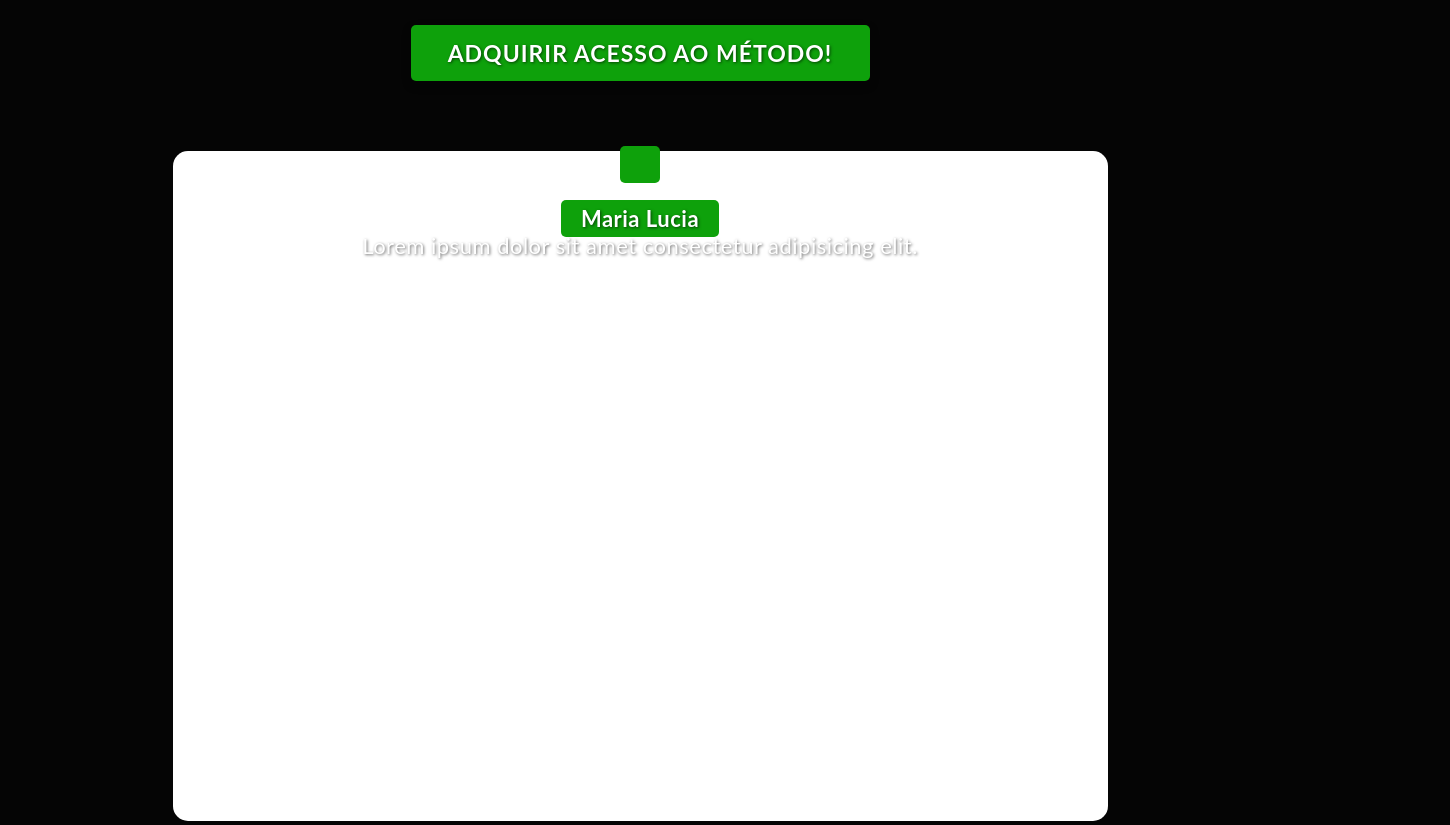
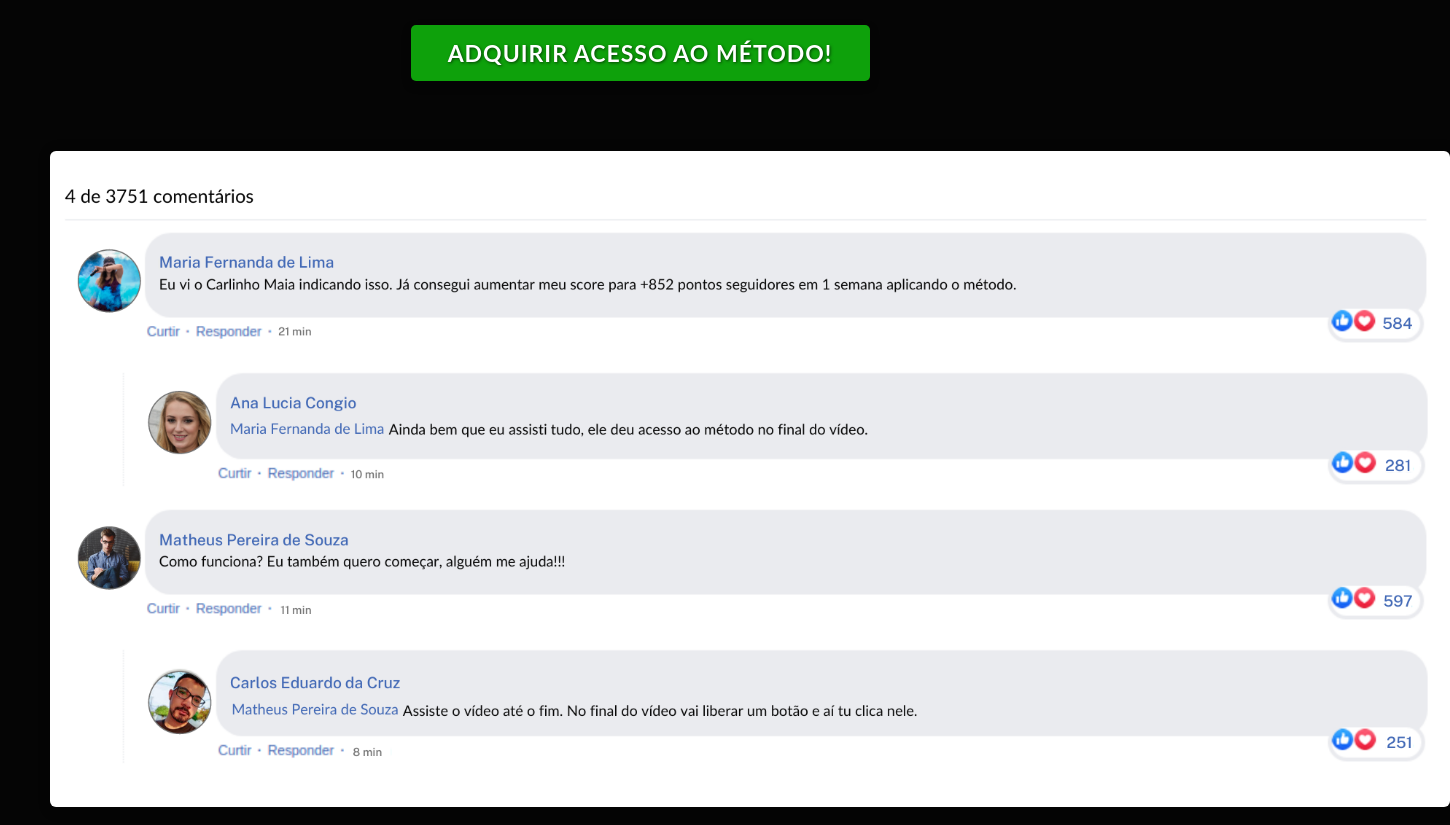
Before and after one commit to EuCaioOrnelas/modelolandingpage, a plain HTML site: page index.html in a window 1280 px wide. Shown: the part 880-1705 px from the top of the page, 1450 px wide, since content can reach past the window. Drawn offline with Linux system fonts and the light colour scheme.

Commit message:
modelo descktop completo

```diff
--- a/css/style.css
+++ b/css/style.css
@@ -152,13 +152,21 @@
 }
 
 /*FACEBOOK*/
+
+.face .imgface img {
+  width: 1400px;
+  border-radius: 6px;
+  margin-top: 20px;
+  filter: drop-shadow(2px 2px 7px rgba(0, 0, 0, 0.2));
+}
+
 .facebook {
   display: flex;
   justify-content: center;
   align-items: center;
   padding-top: 20px;
 }
-
+/*
 .background {
   width: 935px;
   height: 670px;
@@ -166,6 +174,62 @@
   border-radius: 15px;
   background: #fff;
 }
+
+.facebook .descript {
+  color: #000;
+  padding: 15px 15px;
+  display: flex;
+  font-size: 16px;
+  text-shadow: none;
+  flex-direction: column;
+  justify-content: flex-start;
+  text-align: start;
+}
+
+.facebook .descript p {
+  padding-left: 8px;
+}
+
+.facebook .descript .line {
+  width: 900px;
+  align-items: center;
+  justify-content: center;
+  border-bottom: 1px solid #000000;
+  margin-top: -15px;
+}
+
+.facebook .descript .line span {
+  background-color: transparent;
+  border-radius: 0;
+}
+
+.comentario_1 {
+  display: flex;
+  gap: 50px;
+  padding: 30px 30px;
+}
+
+.comentario_1 .img1 .pessoa1 img {
+  left: 239px;
+  top: 308px;
+  width: 55px;
+  height: 55px;
+  border: solid 2px black;
+  border-radius: 999px;
+}
+
+.comentario_1 .background_comentario_1 {
+  display: flex;
+}
+
+.comentario1 {
+  background-color: #f3f3f3;
+  padding: 22px 17px;
+  border: solid 1px #e0e0e0;
+  border-radius: 6px;
+  filter: drop-shadow(2px 2px 7px rgba(0, 0, 0, 0.2));
+}
+*/
 
 /*FOOTER*/
 .footer {
--- a/index.html
+++ b/index.html
@@ -65,30 +65,46 @@
 
 
     <!--FACEBOOK-->
-        <div class="facebook">
+
+        <div class="face">
+          <div class="imgface">
+            <img src="/public/face.png" />
+          </div>
+        </div>
+
+
+      <!-- <div class="facebook">
           <div class="background">
             <div class="descript">
-              <p><p>
-              <span></span>
+              <p>4 de 3751 comentários<p>
+                <div class="line">
+                  <span></span>
+                </div>
             </div>
 
-            <div class="Comentario_1">
-
-              <div class="img">
-                <img />
+            <div class="comentario_1">
+              <div class="img1">
+                <div class="pessoa1">
+                  <img src="/public/pessoa1.svg"/>
+                </div>
               </div>
 
               <div class="backgorund_comentario_1">
-
-                <h4><span>Maria Lucia</span></h4>
-                <p>Lorem ipsum dolor sit amet consectetur adipisicing elit.</p>
+                <div class="comentario1">
+                  <div class="nome1">
+                   <h4><span>Maria Lucia</span></h4>
+                  </div>
+                  <div class="menssagem1">
+                    <p>Lorem ipsum dolor sit amet consectetur adipisicing elit.</p>}
+                  </div>
+                </div>
               </div>
 
               <div class="background_like_1">
               </div>
             </div>
           </div>
-        </div>
+        </div> -->
 
 
     <!--FOOTER-->
```
Also changed, not shown: public/face.png (added), public/pessoa1.svg (added).
